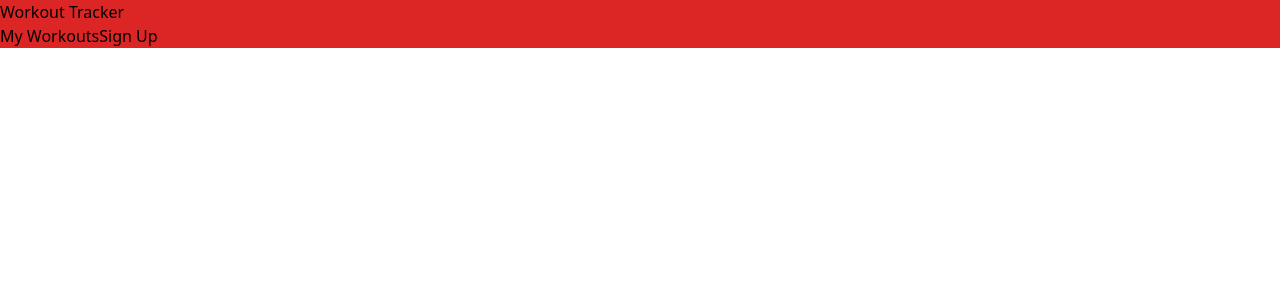
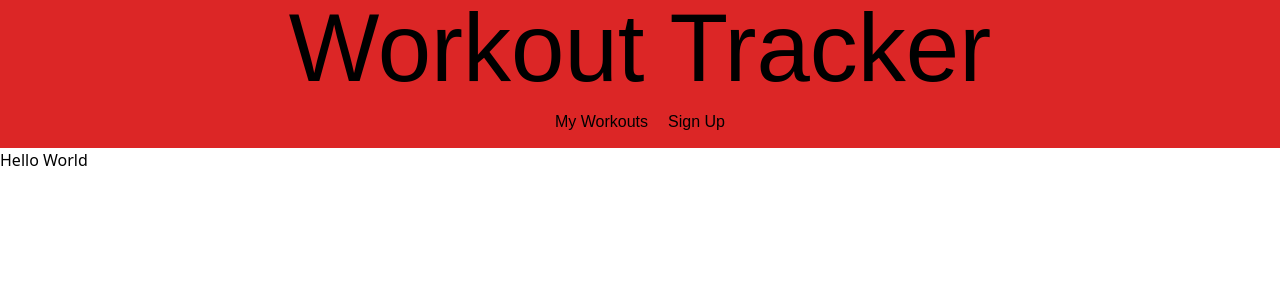
Before and after one commit to GuiValenteMM2/workout-tracker, a Vue app in the folder workout-tracker/: page / in a window 1280 px wide. Shown: the top 300 px of the page. Built offline with nearby package versions, Linux system fonts and the light colour scheme; a web font is replaced by a local one.

Commit message:
Header built and routers defined

```diff
--- a/workout-tracker/src/components/Header.vue
+++ b/workout-tracker/src/components/Header.vue
@@ -4,10 +4,10 @@ import { RouterLink } from 'vue-router';
 
 <template>
   <div class="container bg-red-600">
-    <div class="">Workout Tracker</div>
-    <nav class="container no-underline">
-      <RouterLink class="no-underline" to="/">My Workouts</RouterLink>
-      <RouterLink  to="/signup">Sign Up</RouterLink>
+    <div class="text-8xl font-REM flex justify-center bold">Workout Tracker</div>
+    <nav class="container no-underline p-3 flex gap-4 font-REM text-md justify-center">
+      <RouterLink class="hover:border-b-solid  hover:border-b-white border-transparent border-2" to="/">My Workouts</RouterLink>
+      <RouterLink class="hover:border-b-solid  hover:border-b-white border-transparent border-2" to="/signup">Sign Up</RouterLink>
     </nav>
   </div>
 </template>
--- a/workout-tracker/src/views/HomeView.vue
+++ b/workout-tracker/src/views/HomeView.vue
@@ -4,5 +4,6 @@
 
 <template>
   <main>
+    Hello World
   </main>
 </template>
--- a/workout-tracker/src/views/SignUp.vue
+++ b/workout-tracker/src/views/SignUp.vue
@@ -0,0 +1,13 @@
+<template>
+  <div>
+    Hi Mom
+  </div>
+</template>
+
+<script setup>
+
+</script>
+
+<style lang="scss" scoped>
+
+</style>
```
